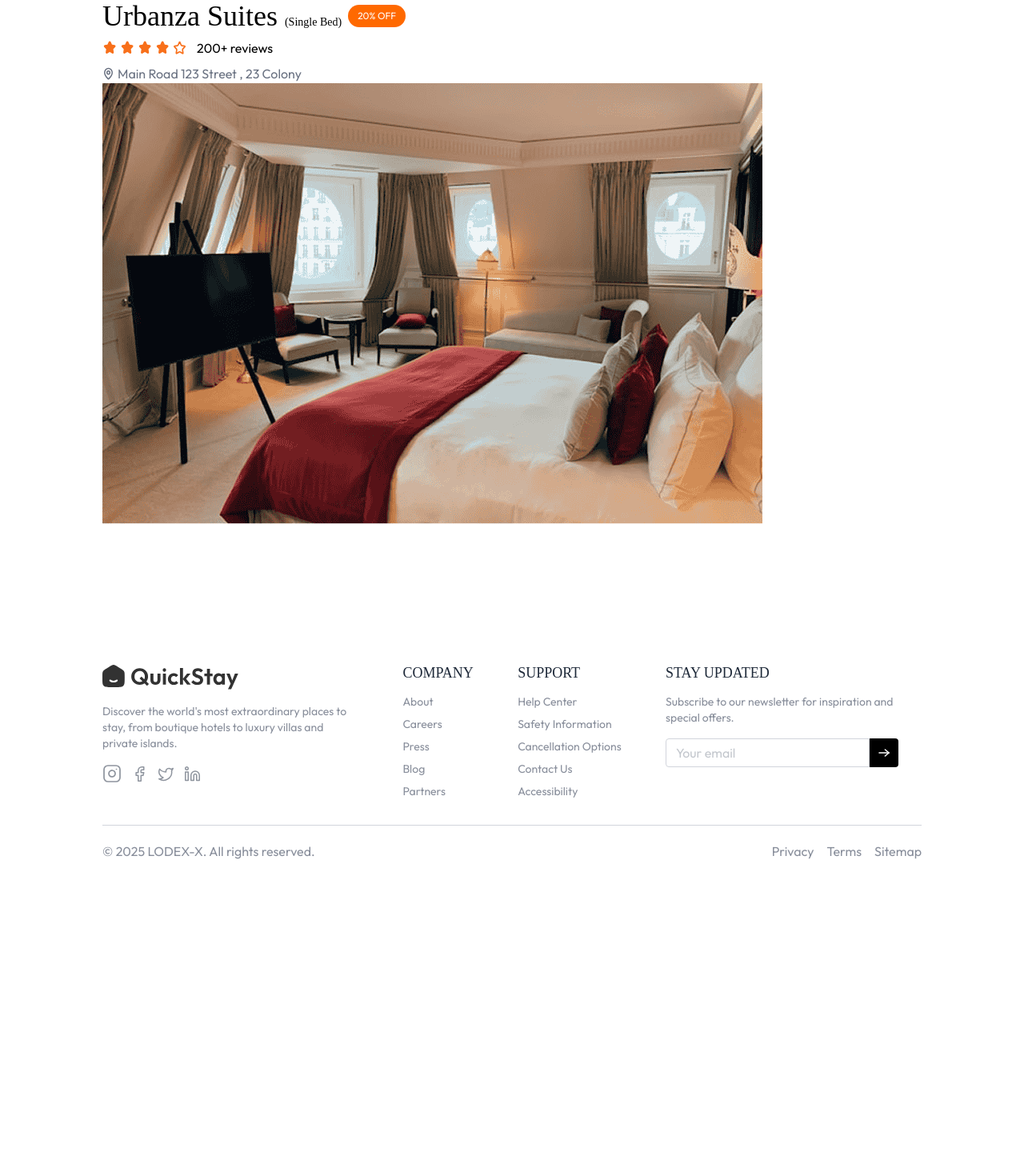
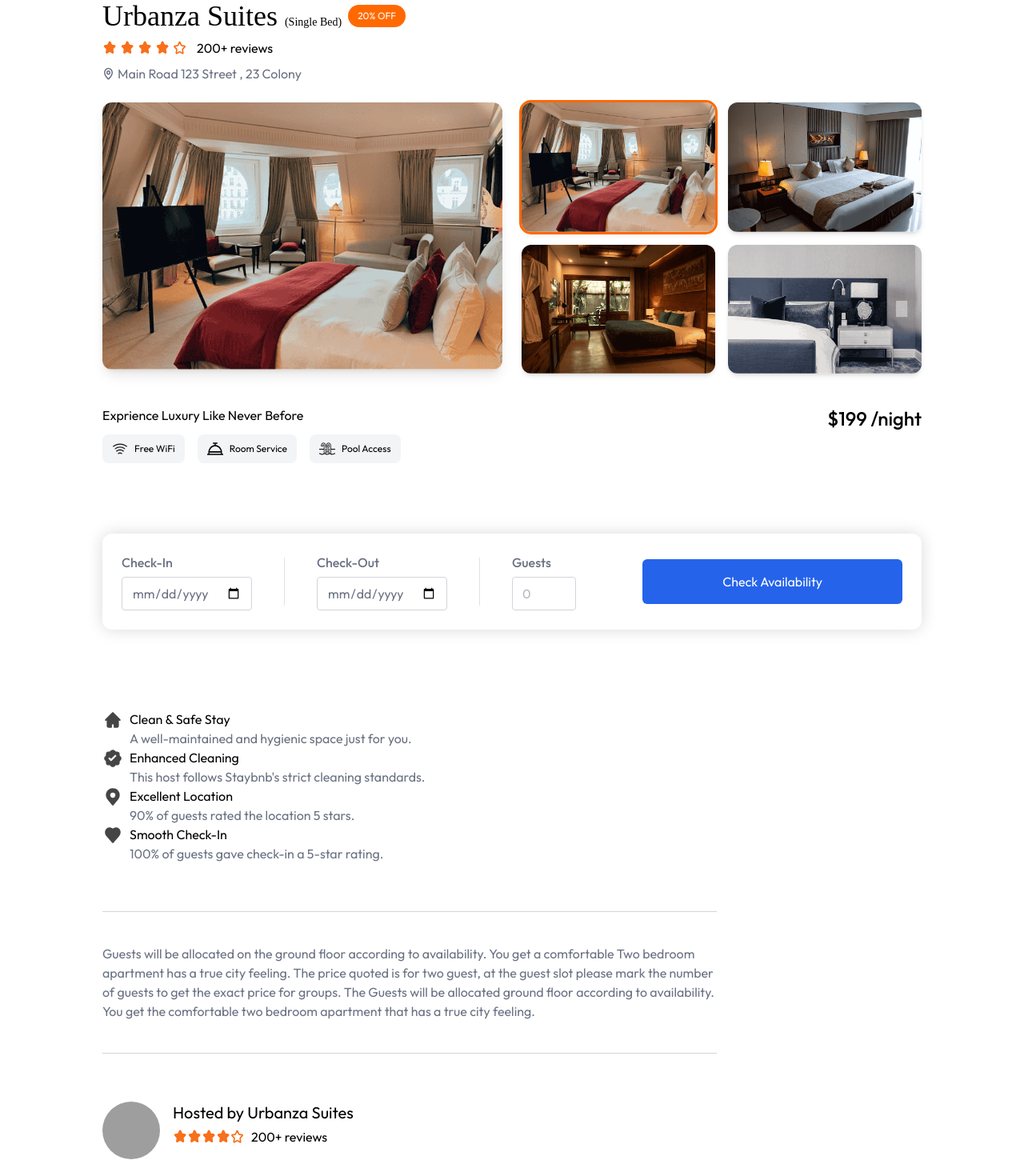
Before and after one commit to lochinbek9/Hotel-Booking-App, a React (Vite) app: page /rooms/67f763d8197ac559e4089b7a in a window 1280 px wide. Shown: the part 140-1610 px from the top of the page at 80% size. Before the commit the page ends 1236 px from the top, so only its background shows below. Built offline with nearby package versions, Linux system fonts and the light colour scheme; no server answers; grey boxes are pictures that could not be loaded; a web font is replaced by a local one.

Commit message:
My bookings section added

```diff
--- a/src/App.jsx
+++ b/src/App.jsx
@@ -6,6 +6,7 @@
 import Home from "./pages/Home";
 import AllRooms from "./pages/AllRooms";
 import RoomDetails from "./pages/RoomDetails";
+import MyBookings from "./pages/MyBookings";
 
 function App() {
   const isOwnerPath = useLocation().pathname.includes("owner");
@@ -18,6 +19,7 @@
           <Route path="/" element={<Home/>} />
           <Route path="/rooms" element={<AllRooms/>} />
           <Route path="/rooms/:id" element={<RoomDetails/>} />
+          <Route path="/my-bookings" element={<MyBookings/>} />
         </Routes>
      </div>
      <Footer/>
--- /dev/null
+++ b/src/pages/MyBookings.jsx
@@ -0,0 +1,44 @@
+import Title from "../components/Title"
+import { userBookingsDummyData } from "../assets/assets"
+import { useState } from "react"
+
+function MyBookings() {
+    const [bookings, setBookings] = useState(userBookingsDummyData)
+    return (
+        <div className="py-28 md:pb-35 md:pt-32 px-4 md:px-16 lg:px-24 xl:px-32">
+            <Title title="My Bookings" subTitle='Easily manage your past, current, and upcoming hotel reservations in one place. Plan your trips seamlessly with just a few clicks' align="left" />
+
+            <div className="max-w-6xl mt-8 w-full text-gray-800">
+                <div className="hidden md:grid md:grid-cols-[3fr_2fr_1fr] w-full border-b border-gray-300 font-medium text-base py-3">
+                    <div className="w-1/3">Hotels</div>
+                    <div className="w-1/3">Date & Timings</div>
+                    <div className="w-1/3">Payment</div>
+                </div>
+                {bookings.map((booking) => (
+                    <div key={booking._id} className="grid grid-cols-1
+                md:grid-cols[3fr_2fr_1fr] w-full border-b border-gray-300 py-6 first:border-t">
+                        {/* Hotel Details */}
+                        <div>
+                            <img src={booking.room.images[0]} alt="hotel-img" className="min-md:w-44 rounded shadow object-cover" />
+                            <div>
+                                <p>{booking.hotel.name}
+                                    <span>({booking.room.roomType})</span>
+                                </p>
+                                <div>
+                                    <img src={booking.room.images[0]} alt="hotel-img" className="min-md:w-44 rounded shadow object-cover" />
+                                </div>
+                            </div>
+
+                        </div>
+                        {/* Date & Timings */}
+                        <div></div>
+                        {/* Payent Status */}
+                        <div></div>
+                    </div>
+                ))}
+            </div>
+        </div>
+    )
+}
+
+export default MyBookings
--- a/src/pages/RoomDetails.jsx
+++ b/src/pages/RoomDetails.jsx
@@ -1,6 +1,6 @@
 import { useEffect, useState } from "react";
 import { useParams } from "react-router-dom"
-import { assets, roomsDummyData } from "../assets/assets";
+import { assets, facilityIcons, roomCommonData, roomsDummyData } from "../assets/assets";
 import StarRating from "../components/StarRating";
 
 function RoomDetails() {
@@ -10,9 +10,9 @@
 
     useEffect(() =>{
        const room =  roomsDummyData.find(room => room._id == id)
-       room && setRoom(room);
-       room && setMainImage(room.images[0]);
-    })
+       room && setRoom(room)
+       room && setMainImage(room.images[0])
+    }, [])
   return room && (
     <div className="py-28 md:py-35 px-4 md:px-16 lg:px-24 xl:px-32">
       {/* Room Details */}
@@ -34,10 +34,88 @@
             <span>{room.hotel.address}</span>
         </div>
         {/* Room Images */}
-        <div>
-            <div>
-                <img src={mainImage} alt="Room Image" />
+        <div className="flex flex-col lg:flex-row mt-6 gap-6">
+            <div className="lg:w-1/2 w-full">
+                <img src={mainImage} alt="Room Image" className="w-full rounded-xl shadow-lg object-cover" />
             </div>
+            <div className="grid grid-cols-2 gap-4 lg:w-1/2 w-full">
+                {room?.images.length > 1 && room.images.map((image, index) =>(
+                    <img onClick={() => setMainImage(image)} key={index}
+                    src={image} alt="Room Image" className={`w-full rounded-xl shadow-md object-cover cursor-pointer
+                ${mainImage === image && 'outline-3 outline-orange-500'}`} />
+                ))}
+            </div>
+        </div>
+        {/* Room Higlights */}
+        <div className="flex flex-col md:flex-row md:justify-between mt-10">
+                <div className="flex flex-col">
+                    <h1>Exprience Luxury Like Never Before</h1>
+                    <div className="flex flex-wrap items-center mt-3 mb-6 gap-4">
+                        {room.amenities.map((item, index) =>(
+                            <div key={index} className="flex items-center gap-2 px-3 py-2 rounded-lg bg-gray-100">
+                                <img src={facilityIcons[item]} alt={item} className="w-5 h-5" />
+                                <p className="text-xs">{item}</p>
+                            </div>
+                        ))}
+                    </div>
+                </div>
+                {/* Room Price */}
+            <p className="text-2xl font-medium">${room.pricePerNight} /night</p>
+        </div>
+        <form className="flex flex-col md:flex-row items-start md:items-center justify-between bg-white shadow-[0px_0px_20px_rgba(0,0,0,0.15)] p-6 rounded-xl mx-auto mt-16 max-w-6xl">
+            <div className="flex flex-col flex-wrap md:flex-row items-start md:items-center gap-4 md:gap-10 text-gray-500">
+                <div className="flex flex-col">
+                    <label htmlFor="checkInDate" className="font-medium">Check-In</label>
+                    <input type="date" id="checkInDate" placeholder="Check-In" className="w-full rounded border border-gray-300 px-3 py-2 mt-1.5 outline-none" required />
+                </div>
+
+                <div className="w-px h-15 bg-gray-300/70 max-md:hidden"></div>
+
+                <div className="flex flex-col">
+                    <label htmlFor="checkOutDate" className="font-medium">Check-Out</label>
+                    <input type="date" id="checkOutDate" placeholder="Check-Out" className="w-full rounded border border-gray-300 px-3 py-2 mt-1.5 outline-none" required />
+                </div>
+
+                <div className="w-px h-15 bg-gray-300/70 max-md:hidden"></div>
+
+                <div className="flex flex-col">
+                    <label htmlFor="guests" className="font-medium">Guests</label>
+                    <input type="number" id="guests" placeholder="0" className="max-w-20 rounded border border-gray-300 px-3 py-2 mt-1.5 outline-none" required />
+                </div>
+
+            </div>
+            <button type="submit" className="bg-primary hover:bg-primary-dull active:scale-95 transition-all text-white rounded-md max-md:w-full max-md:mt-6 md:px-25 py-3 md:py-4 text-base cursor-pointer">Check Availability</button>
+        </form>
+        {/* Common Specifications */}
+        <div className="mt-25 spece-y-4">
+            {roomCommonData.map((spec, index)=>(
+                <div key={index} className="flex items-start gap-2">
+                    <img src={spec.icon} alt={`${spec.title}-icon`}  className="w-6.5"/>
+                    <div>
+                        <p className="text-base">{spec.title}</p>
+                        <p className="text-gray-500">{spec.description}</p>
+                    </div>
+                </div>
+            ))}
+        </div>
+        <div className="max-w-3xl border-y border-gray-300 my-15 py-10 text-gray-500">
+            <p>
+            Guests will be allocated on the ground floor according to availability. You get a comfortable Two bedroom apartment has a true city feeling. The price quoted is for two guest, at the guest slot please mark the number of guests to get the exact price for groups. The Guests will be allocated ground floor according to availability. You get the comfortable two bedroom apartment that has a true city feeling.
+            </p>
+        </div>
+        {/* Hosted by */}
+        <div className="flex flex-col items-start gap-4">
+            <div className="flex gap-4">
+                <img src={room.hotel.owner.image} alt="Host" className="h-14 w-14 md:h-18 md:w-18 rounded-full" />
+                <div>
+                    <p className="text-lg md:text-xl">Hosted by {room.hotel.name}</p>
+                    <div className="flex items-center mt-1">
+                        <StarRating/>
+                        <p className="ml-2">200+ reviews</p>
+                    </div>
+                </div>
+            </div>
+            <button className="px-6 py-2.5 mt-4 rounded text-white bg-primary hover:bg-primary-dull transition-all cursor-pointer">Contact Now</button>
         </div>
     </div>
   )
```
